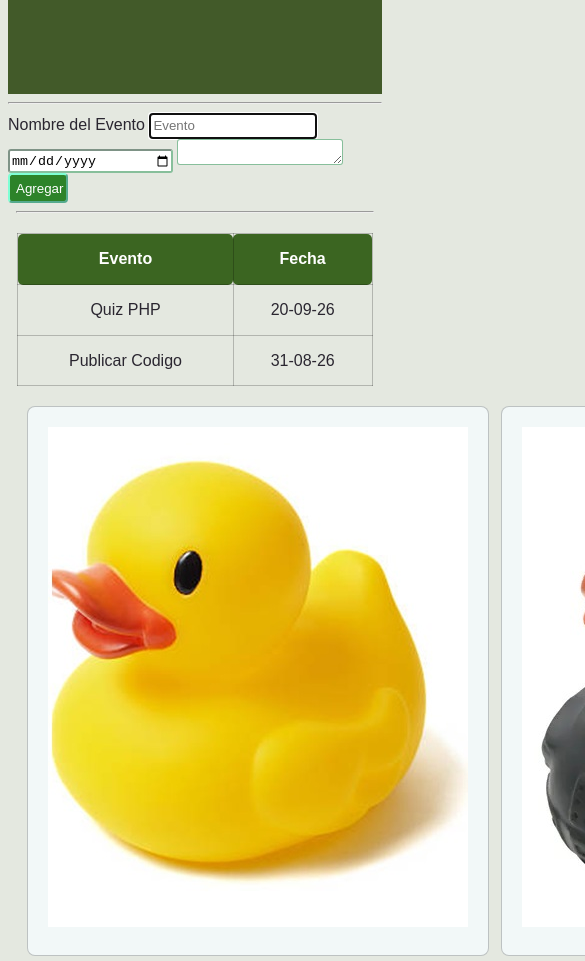
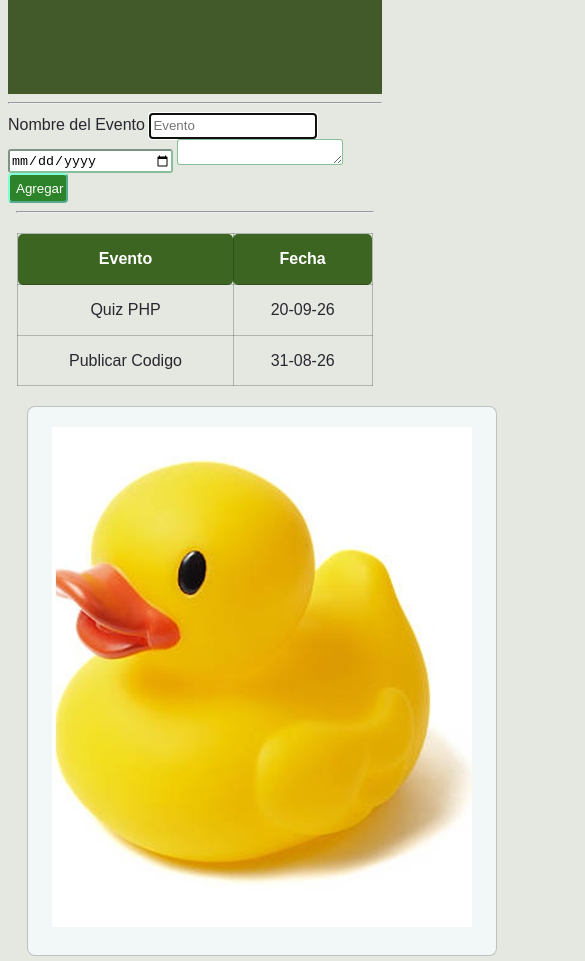
Before and after one commit to CristianRo292/Repositorio_AgendaWeb, a plain HTML site: page registrar-agenda.html in a window 390 px wide. Shown: the part 127-1088 px from the top of the page, 585 px wide, since content can reach past the window. Drawn offline with Linux system fonts and the light colour scheme.

Commit message:
Se incorporan capacidades responsibas a la pagina web

```diff
--- a/styles/styles.css
+++ b/styles/styles.css
@@ -144,3 +144,6 @@ footer {
   text-align: center;
   padding: 10px;
 }
+@media (max-width: 600px) {
+  .rejilla { grid-template-columns: 1fr; }  /* una sola columna */
+}
```
